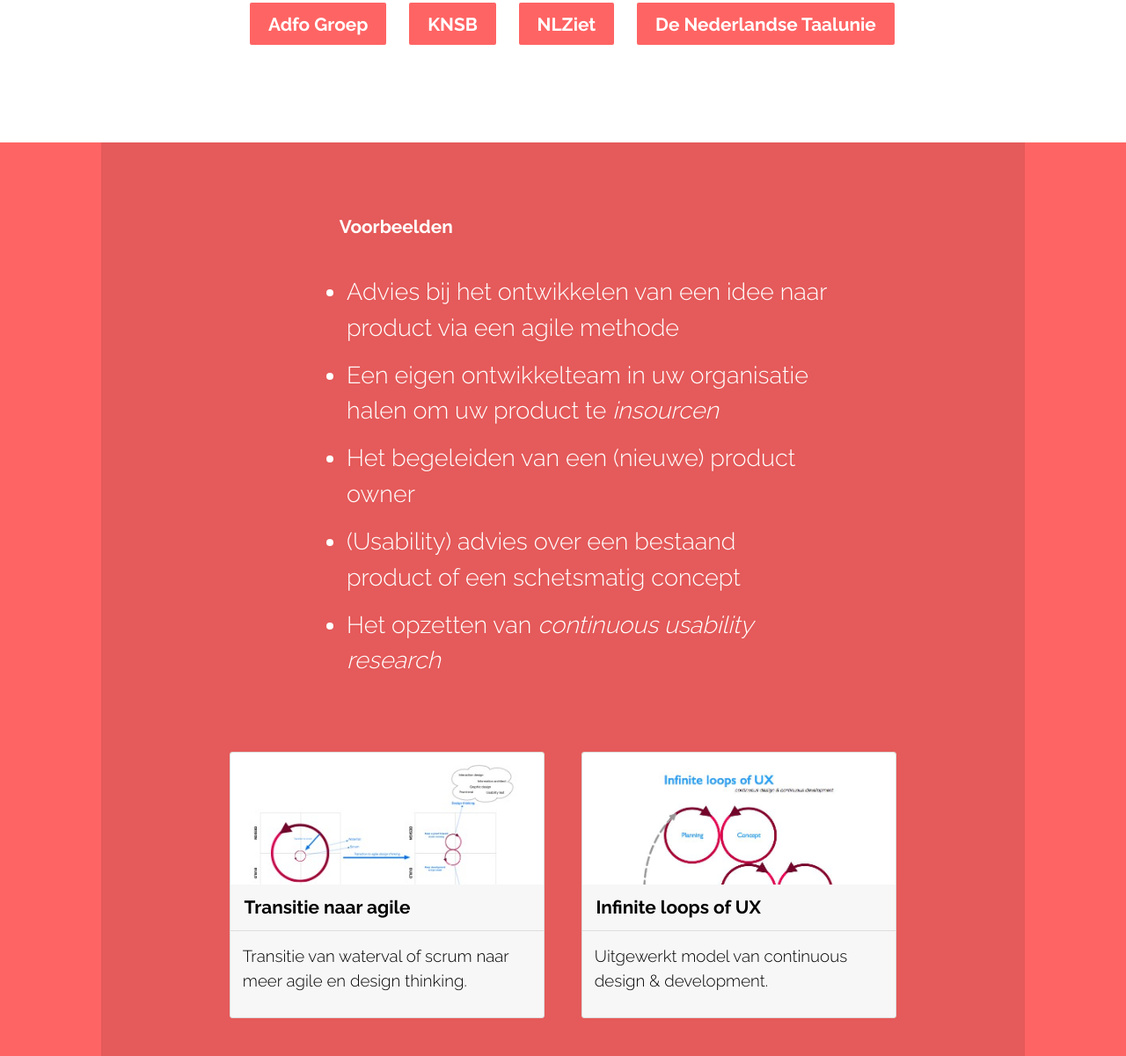
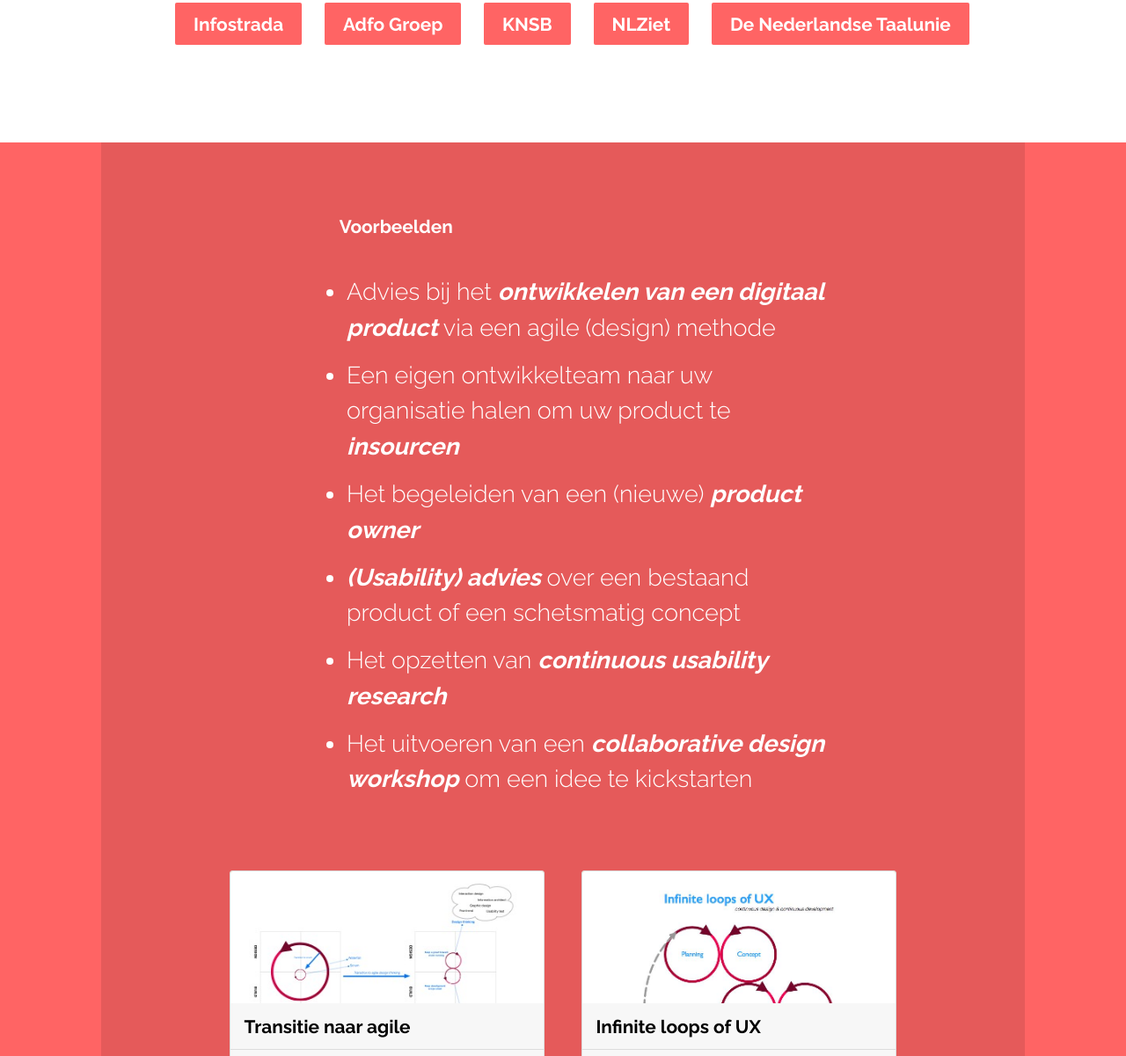
Before and after one commit to reinier/uxadvies, a plain HTML site: page index.html in a window 1280 px wide. Shown: the part 1194-2395 px from the top of the page at 88% size. Drawn offline with Linux system fonts and the light colour scheme.

Commit message:
Update 2015-03-19T13:31:49.361Z

```diff
--- a/index.html
+++ b/index.html
@@ -19,7 +19,7 @@
     <h1>User Experience advies</h1>
     <h2>UX consultancy op maat voor uw product en/of organisatie</h2>
     <div class="intro">
-      <p>User Experience, de term wordt vaak genoemd. Maar het betekent nogal wat en niet elk proces zorgt voor een optimale user experience. UX Advies helpt u en uw organisatie grip te krijgen op het optimale process van idee naar product en deze succesvol te implementeren.</p>
+      <p>User Experience, de term valt steeds vaker. Maar het betekent nogal wat en niet elk proces bereikt een optimale User Experience. UX Advies helpt u en uw organisatie grip te krijgen op het optimale proces van idee naar product en deze succesvol te implementeren.</p>
       <p>Direct contact? <a href="mailto:hallo@uxadvies.nl">hallo@uxadvies.nl</a> of <span class="telephone">06 24 87 27 25</span>.</p>
     </div>
   </section>
@@ -38,11 +38,11 @@
 
     <div class="description">
       <p>Sinds 1999 ontwerp en bouw ik websites en apps. Jarenlang heb ik onderzoek gedaan naar de UX van digitale producten en de ontwerp- en ontwikkelprocessen die daarbij horen. Deze kennis stel ik beschikbaar aan u en uw organisatie.</p>
-      <p>Door mijn ervaring met techniek én ontwerp ben ik in staat om van idee tot aan doorontwikkeling advies te geven over het process voor een optimale UX. Dit houdt niet op na live-gang; een goede UX is een process, geen project.</p>
+      <p>Door mijn ervaring met ontwerp én techniek ben ik in staat om van idee tot aan doorontwikkeling advies te geven over het proces voor een optimale gebruikservaring. Dit houdt niet op na live-gang; een goede UX is een proces, geen project.</p>
     </div>
 
     <h3 class="head-clients">Enkele opdrachtgevers</h3>
-    <p class="clients"><a href="http://nos.nl">NOS</a> <a href="http://npo.nl">NPO</a> <a href="http://sanoma.nl">Sanoma</a> <a href="http://rtl.nl">RTL Nederland</a> <a href="http://nrcmedia.nl">NRC Media</a> <a href="http://foxsports.nl">FOX Sports</a> <a href="http://adfogroep.nl">Adfo Groep</a> <a href="http://knsb.nl">KNSB</a> <a href="http://nlziet.nl">NLZiet</a> <a href="http://ntu.nl">De Nederlandse Taalunie</a></p>
+    <p class="clients"><a href="http://nos.nl">NOS</a> <a href="http://npo.nl">NPO</a> <a href="http://sanoma.nl">Sanoma</a> <a href="http://rtl.nl">RTL Nederland</a> <a href="http://nrcmedia.nl">NRC Media</a> <a href="http://foxsports.nl">FOX Sports NL</a> <a href="http://www.infostrada.com/">Infostrada</a> <a href="http://adfogroep.nl">Adfo Groep</a> <a href="http://knsb.nl">KNSB</a> <a href="http://nlziet.nl">NLZiet</a> <a href="http://ntu.nl">De Nederlandse Taalunie</a></p>
 
   </section>
 </div>
@@ -52,12 +52,13 @@
 
     <h3>Voorbeelden</h3>
 
-    <ul>
-      <li>Advies bij het ontwikkelen van een idee naar product via een agile methode</li>
-      <li>Een eigen ontwikkelteam in uw organisatie halen om uw product te <em>insourcen</em></li>
-      <li>Het begeleiden van een (nieuwe) product owner</li>
-      <li>(Usability) advies over een bestaand product of een schetsmatig concept</li>
+    <ul class="example-list">
+      <li>Advies bij het <em>ontwikkelen van een digitaal product</em> via een agile (design) methode</li>
+      <li>Een eigen ontwikkelteam naar uw organisatie halen om uw product te <em>insourcen</em></li>
+      <li>Het begeleiden van een (nieuwe) <em>product owner</em></li>
+      <li><em>(Usability) advies</em> over een bestaand product of een schetsmatig concept</li>
       <li>Het opzetten van <em>continuous usability research</em></li>
+      <li>Het uitvoeren van een <em>collaborative design workshop</em> om een idee te kickstarten</li>
     </ul>
 
     <div class="cards-wrap">
--- a/styles/main.css
+++ b/styles/main.css
@@ -346,25 +346,27 @@ h2 span {
   @media screen and (min-width: 1200px) {
     .examples h3 {
       width: 600px; } }
-.examples ul {
+.examples ul.example-list {
   font-size: 1.1em;
   margin: 0;
   padding: 0 0 0 2em; }
   @media screen and (min-width: 650px) {
-    .examples ul {
+    .examples ul.example-list {
       width: 400px;
       margin: 0 auto;
       font-size: 1.3em; } }
   @media screen and (min-width: 1200px) {
-    .examples ul {
+    .examples ul.example-list {
       width: 600px; } }
-  .examples ul li {
+  .examples ul.example-list li {
     margin-bottom: 0.3em; }
-    .examples ul li.participation, .examples ul li.socials {
+    .examples ul.example-list li.participation, .examples ul.example-list li.socials {
       margin-top: 1.5em; }
     @media screen and (min-width: 650px) {
-      .examples ul li {
+      .examples ul.example-list li {
         margin-bottom: 0.5em; } }
+  .examples ul.example-list em {
+    font-weight: 700; }
 .examples .cards-wrap {
   max-width: 800px;
   margin-right: auto;
```
